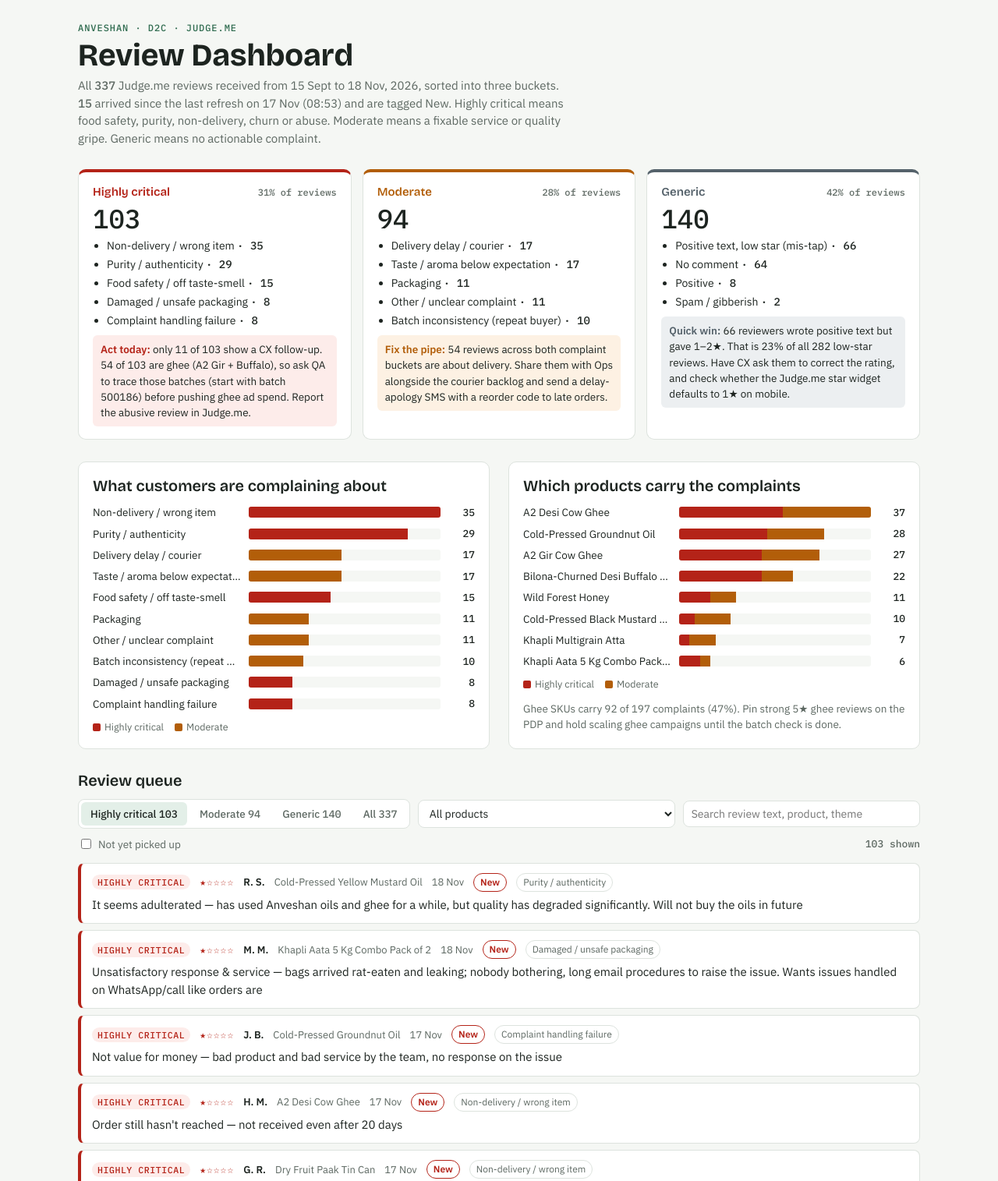
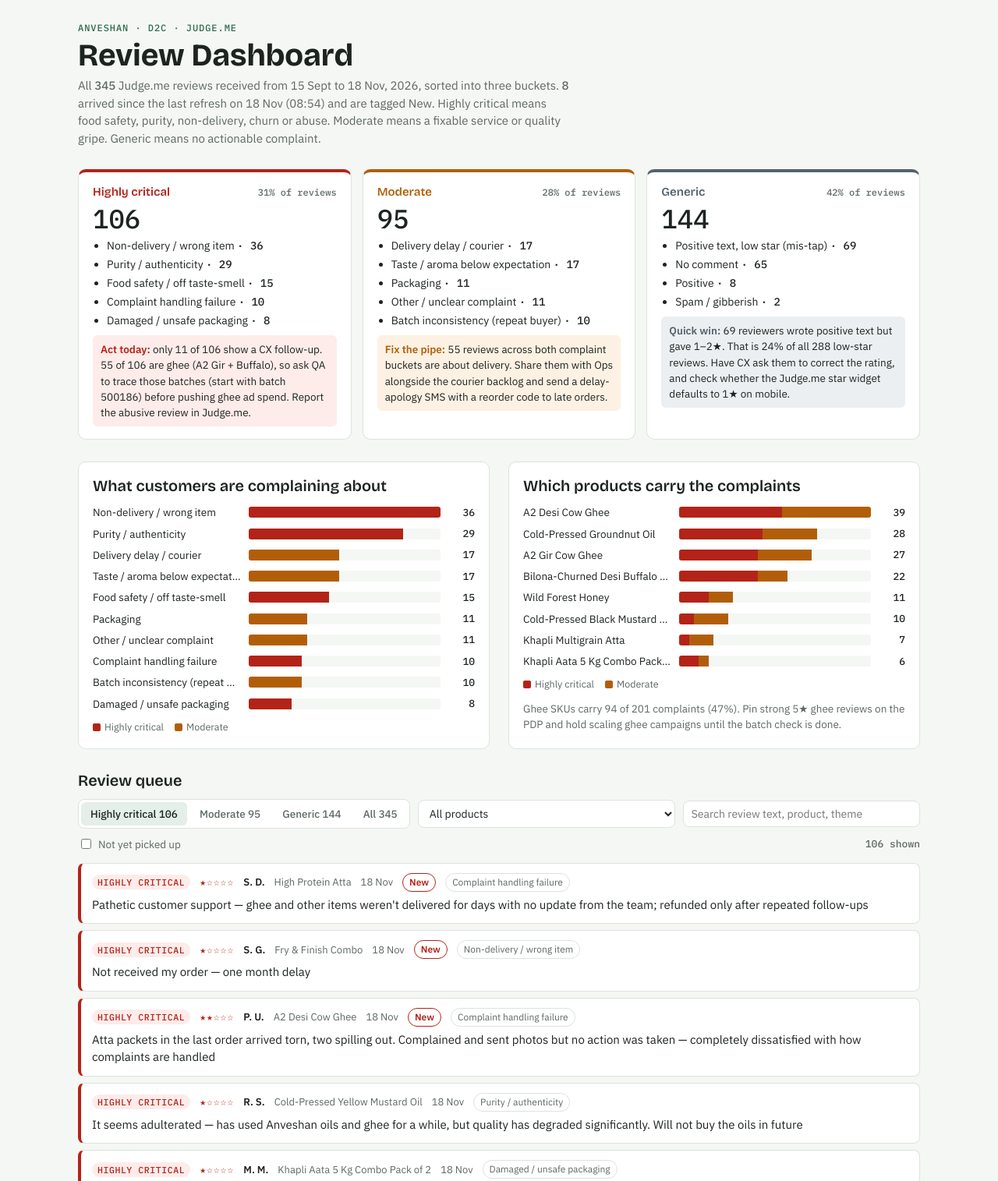
Before and after one commit to jitendra4657/anveshan-brand-dashboard, a plain HTML site: page reviews/index.html in a window 1280 px wide. Shown: the top 1515 px of the page at 78% size. Drawn offline with nearby package versions, Linux system fonts and the light colour scheme.

Commit message:
reviews: daily refresh 2026-11-18 (345 reviews, 8 new)
Co-Authored-By: Claude Opus 5.5 <noreply@anthropic.com>
Claude-Session: https://claude.ai/code/session_01VX2SEWUhb69SYiiugEcL8X

```diff
--- a/reviews/index.html
+++ b/reviews/index.html
@@ -6,11 +6,6 @@
 <title>Review Dashboard</title>
 </head>
 <body>
-
-
-
-
-
 <link rel="preconnect" href="https://fonts.googleapis.com">
 <link rel="stylesheet" href="https://fonts.googleapis.com/css2?family=Bricolage+Grotesque:opsz,wght@12..96,600;12..96,700&family=IBM+Plex+Sans:wght@400;500;600&family=IBM+Plex+Mono:wght@500&display=swap">
 <style>
@@ -92,7 +87,7 @@ footer{font-size:12.5px;color:var(--muted)}
 <header>
   <span class="eyebrow">Anveshan · D2C · Judge.me</span>
   <h1>Review Dashboard</h1>
-  <p class="sub">All <span class="num" id="total"></span> Judge.me reviews received from <span id="range"></span>, sorted into three buckets. <span class="num" id="newc"></span> arrived since the last refresh on 17 Nov (08:53) and are tagged New. Highly critical means food safety, purity, non-delivery, churn or abuse. Moderate means a fixable service or quality gripe. Generic means no actionable complaint.</p>
+  <p class="sub">All <span class="num" id="total"></span> Judge.me reviews received from <span id="range"></span>, sorted into three buckets. <span class="num" id="newc"></span> arrived since the last refresh on 18 Nov (08:54) and are tagged New. Highly critical means food safety, purity, non-delivery, churn or abuse. Moderate means a fixable service or quality gripe. Generic means no actionable complaint.</p>
 </header>
 
 <section class="buckets" id="buckets"></section>
@@ -123,11 +118,19 @@ footer{font-size:12.5px;color:var(--muted)}
   <div class="list" id="list"></div>
 </section>
 
-<footer>Source: Judge.me review notifications, Sep 15 – Nov 18, 2026 (last refreshed 18 Nov 2026). Customer names are shortened to initials and order numbers are removed. "Picked up" means the CX team replied internally on the review. Review text is cut where Judge.me's email preview cuts it. Classification by Claude from the review text and rating.</footer>
+<footer>Source: Judge.me review notifications, Sep 15 – Nov 18, 2026 (last refreshed 18 Nov 2026, 15:45 IST). Customer names are shortened to initials and order numbers are removed. "Picked up" means the CX team replied internally on the review. Review text is cut where Judge.me's email preview cuts it. Classification by Claude from the review text and rating.</footer>
 </div>
 
 <script>
 const RAW = [
+["2026-11-18T08:31:05Z", "N. S.", 3, "A2 Desi Cow Ghee", "", "Ok — ghee is very dilute", "M", "Product feedback (texture)", "", 0, 1],
+["2026-11-18T08:18:49Z", "A. H.", 1, "Cold-Pressed Coconut Oil", "", "Good & genuine product", "G", "Positive text, low star (mis-tap)", "", 0, 1],
+["2026-11-18T07:02:44Z", "S. D.", 1, "High Protein Atta", "", "Pathetic customer support — ghee and other items weren't delivered for days with no update from the team; refunded only after repeated follow-ups", "H", "Complaint handling failure", "", 0, 1],
+["2026-11-18T06:33:24Z", "S. G.", 1, "Fry & Finish Combo", "", "Not received my order — one month delay", "H", "Non-delivery / wrong item", "", 0, 1],
+["2026-11-18T06:20:35Z", "E. K.", 1, "Everyday Oils for Every Dish", "", "Quality is good", "G", "Positive text, low star (mis-tap)", "", 0, 1],
+["2026-11-18T06:10:50Z", "A. G.", 3, "Assorted Gift Box", "", "", "G", "No comment", "", 0, 1],
+["2026-11-18T04:39:04Z", "M. R.", 1, "A2 Gir Cow Ghee", "", "Really fantastic taste", "G", "Positive text, low star (mis-tap)", "", 0, 1],
+["2026-11-18T03:35:09Z", "P. U.", 2, "A2 Desi Cow Ghee", "", "Atta packets in the last order arrived torn, two spilling out. Complained and sent photos but no action was taken — completely dissatisfied with how complaints are handled", "H", "Complaint handling failure", "", 0, 1],
 ["2026-11-18T01:14:22Z", "R. S.", 1, "Cold-Pressed Yellow Mustard Oil", "", "It seems adulterated — has used Anveshan oils and ghee for a while, but quality has degraded significantly. Will not buy the oils in future", "H", "Purity / authenticity", "", 0, 1],
 ["2026-11-17T19:12:57Z", "M. M.", 1, "Khapli Aata 5 Kg Combo Pack of 2", "", "Unsatisfactory response & service — bags arrived rat-eaten and leaking; nobody bothering, long email procedures to raise the issue. Wants issues handled on WhatsApp/call like orders are", "H", "Damaged / unsafe packaging", "", 0, 1],
 ["2026-11-17T18:37:45Z", "I. G.", 1, "Bilona-Churned Desi Buffalo Ghee", "", "", "G", "No comment", "", 0, 1],
@@ -360,7 +363,7 @@ const RAW = [
 ["2026-10-11T09:40:25Z", "S.", 3, "Cold-Pressed Almond Oil", "", "Glass bottle packaging could have been better for the cost; the lid wasn't…", "M", "Packaging", "", 0, 1],
 ["2026-10-11T09:34:53Z", "B. T.", 1, "A2 Desi Cow Ghee", "", "Bought the 2.5 kg dolchi 15 days ago and got black ghee. Very bad quality, old material", "H", "Food safety / off taste-smell", "", 0, 0],
 ["2026-10-11T04:57:15Z", "S. U.", 3, "A2 Gir Cow Ghee", "", "Decent product but quality dithering — using Anveshan ghee for 2–3 years but I can see the…", "M", "Batch inconsistency (repeat buyer)", "", 0, 1],
-["2026-10-11T04:41:45Z", "K. V.", 1, "A2 Desi Cow Ghee", "", "Ghee booked and not delivered. Blue Dart", "H", "Non-delivery / wrong item", "", 0, 0],
+["2026-10-11T04:41:45Z", "K. V.", 1, "A2 Desi Cow Ghee", "", "Ghee booked and not delivered. Blue Dart AWB [removed]", "H", "Non-delivery / wrong item", "", 0, 0],
 ["2026-10-10T10:43:23Z", "R. G.", 2, "Cold-Pressed Sunflower Oil", "", "Courier came on time but the oil can was torn and oil leaked", "M", "Packaging", "", 0, 1],
 ["2026-10-10T09:44:14Z", "G. T.", 1, "A2 Gir Cow Ghee", "", "Worst product. It's totally fake", "H", "Purity / authenticity", "", 0, 1],
 ["2026-10-10T07:37:00Z", "P.", 1, "Cold-Pressed Black Mustard Oil", "", "Poor delivery system. Very poor choice of delivery partners. Please charge us for delivery but…", "M", "Delivery delay / courier", "", 0, 1],
@@ -464,9 +467,9 @@ const RAW = [
 ["2026-09-16T23:04:47Z", "N. R.", 1, "Cold-Pressed Groundnut Oil", "", "Extremely disappointed with the way my complaint was handled. I ordered the honey and ghee…", "H", "Complaint handling failure", "", 0, 1],
 ["2026-09-16T15:53:36Z", "A. K.", 2, "A2 Desi Cow Ghee", "", "2nd refill of cow ghee — the most recent one was not good", "M", "Batch inconsistency (repeat buyer)", "", 0, 1],
 ["2026-09-15T14:25:02Z", "K. J.", 2, "Cold-Pressed Groundnut Oil", "", "One bottle was leaking", "M", "Packaging", "", 0, 1],
-["2026-09-15T12:49:57Z", "S. A.", 1, "Wild Forest Honey", "", "Very good product, very nice, I am very happy", "G", "Positive text, low star (mis-tap)", "", 0, 1]
+["2026-09-15T12:49:57Z", "S. A.", 1, "Wild Forest Honey", "", "Very good product, very nice, I am very happy", "G", "Positive text, low star (mis-tap)", "", 0, 1],
 ];
-const NEW = "2026-11-17T03:17:31Z";
+const NEW = "2026-11-18T01:14:22Z";
 const B = {H:{name:"Highly critical",cls:"crit"},M:{name:"Moderate",cls:"mod"},G:{name:"Generic",cls:"gen"}};
 const R = RAW.map(r=>({ts:r[0],name:r[1],stars:r[2],product:r[3],order:r[4],text:r[5],b:r[6],theme:r[7],thread:r[8],picked:!!r[9],verified:!!r[10]}));
 const fmt = ts => new Date(ts).toLocaleDateString("en-IN",{day:"numeric",month:"short",timeZone:"Asia/Kolkata"});
@@ -547,10 +550,5 @@ document.getElementById("q").addEventListener("input",e=>{state.q=e.target.value
 document.getElementById("unassigned").addEventListener("change",e=>{state.un=e.target.checked;render()});
 render();
 </script>
-
-
-
-
-
 </body>
 </html>
```
